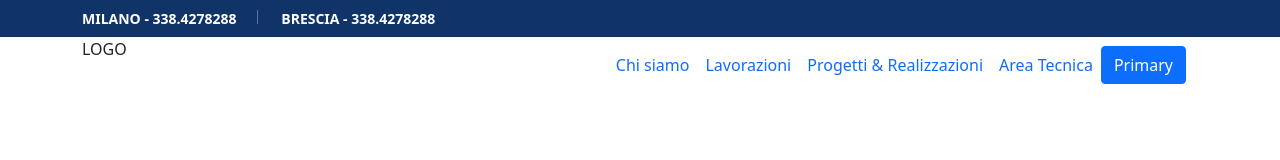
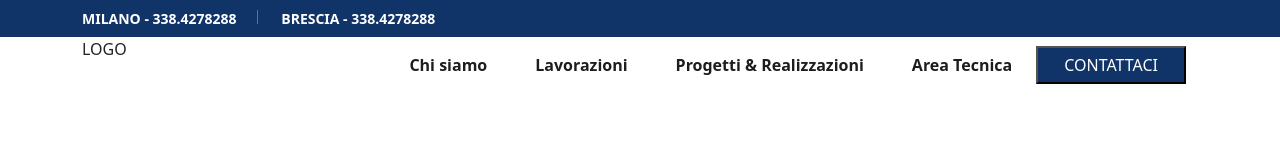
Before and after one commit to hexeva/kdb-task, a plain HTML site: page index.html in a window 1280 px wide. Drawn offline with nearby package versions, Linux system fonts and the light colour scheme.

Commit message:
added button navbar

```diff
--- a/css/style.css
+++ b/css/style.css
@@ -1,8 +1,12 @@
-
+/* commons */
 body{
     font-family: 'Lato', sans-serif;
     font-family: 'Roboto', sans-serif;
 }
+
+
+
+/* end commons */
 
 /* HEADER */
 .banner_top{
@@ -21,6 +25,29 @@ body{
     margin: 0 20px;
 }
 
+.nav_menu a{
+    color: #1D1D1B;
+    cursor: pointer;
+    font-size: 16px;
+    font-weight: bold;
+
+}
+.nav_menu a:hover{
+    color: #1D1D1B;
+    text-decoration-line: underline;
+    text-decoration-color: blue;
+    text-decoration-thickness: 2px;
+
+}
+
+.btn_general{
+    background-color: #103368;
+    color: white;
+    text-transform: uppercase;
+    padding: 5px 26px;
+    font-size: 16px;
+    font-weight: 300;
+}
 
 
 /* END HEADER */
--- a/index.html
+++ b/index.html
@@ -14,12 +14,14 @@
 </head>
 <body>
     <header>
+        <!-- Header top -->
             <div class="banner_top py-2">
                 <div class="container">
                     <span class="tel_milano">MILANO - 338.4278288</span>
                     <span class="tel_brescia">BRESCIA - 338.4278288</span>
                 </div>
             </div>
+            <!-- header bottom -->
             <div class="nav_menu">
                 <div class="container">
                     <div class="nav_wrapper d-flex justify-content-between">
@@ -34,7 +36,7 @@
                                     <ul id="menu_items" class="navbar-nav">
                                         <!-- lista navigazione nell'array -->
                                     </ul>
-                                    <button type="button" class="btn btn-primary">Primary</button>
+                                    <button class="btn_general">Contattaci</button>
                                 </div>
                             </div>
                         </nav>
--- a/js/script.js
+++ b/js/script.js
@@ -25,7 +25,7 @@ $(document).ready(function(){
     $.each(menu,function(index,value){
         // console.log(value.href);
 
-        menu_items.append($('<li class="nav-item"> <a class="nav-link"  href=" '+ value.href +' " >' + value.label + " </a> </li>"));
+        menu_items.append($('<li class="nav-item"> <a class="nav-link mx-3"  href=" '+ value.href +' " >' + value.label + " </a> </li>"));
 
 
     });
```
